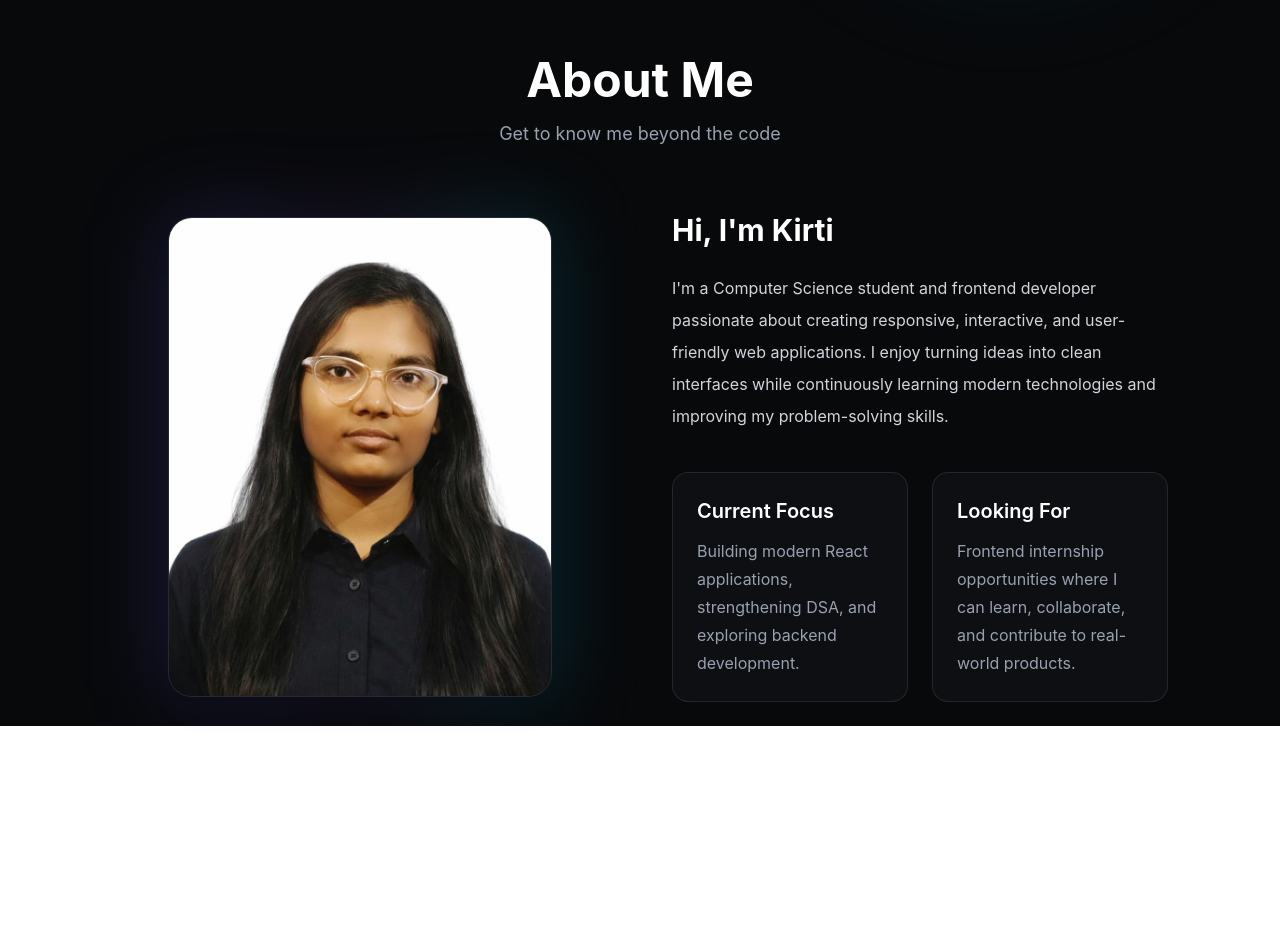
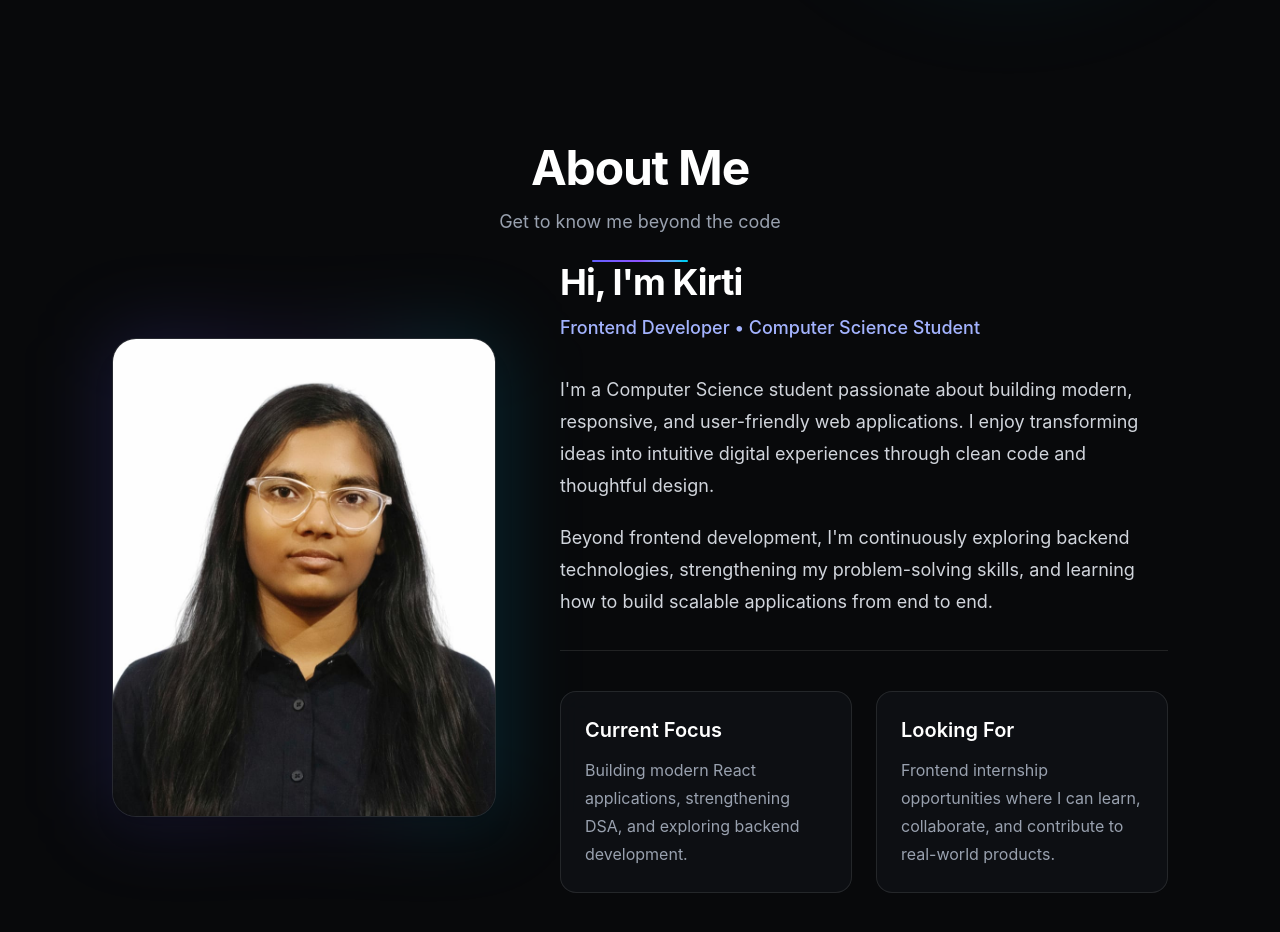
Before and after one commit to Kirti391/Portfolio-website, a React (Vite) app: page / in a window 1280 px wide. Shown: the part 860-1792 px from the top of the page. Before the commit the page ends 1586 px from the top, so only its background shows below. Built offline with nearby package versions, Linux system fonts and the light colour scheme.

Commit message:
style: refine About section layout and typography

```diff
--- a/src/components/about.jsx
+++ b/src/components/about.jsx
@@ -4,30 +4,72 @@ import InfoCard from "./InfoCard";
 import ProfileCard from "./ProfileCard";
 function About() {
 
-    return (
-        <section id="about" className="px-28 py-6">
-            <div className="max-w-6xl mx-auto">
+    return (<section
+    id="about"
+    className="relative overflow-hidden px-6 md:px-16 lg:px-28 py-28"
+>
+
+         <div className="max-w-6xl mx-auto">
                 <SectionHeading title="About Me" subtitle="Get to know me beyond the code" />
             </div>
+              <div className="absolute inset-0 -z-10 overflow-hidden">
+    <div className="
+            absolute
+            left-20
+            top-40
+            h-[420px]
+            w-[420px]
+            rounded-full
+            bg-indigo-500/10
+            blur-[140px]
+        "
+    />
+ <div className="
+            absolute
+            right-10
+            bottom-20
+            h-64
+            w-64
+            rounded-full
+            bg-cyan-500/5
+            blur-[120px]
+        "
+    />
+
+</div>
             <div className="flex flex-col md:flex-row items-center gap-16">
                 {/* Left side=image */}
-               <div className="flex justify-center flex-1">
+               <div className="flex justify-center lg:justify-start">
     <ProfileCard image={profile} />
 </div>
                 {/* Right side=text/content */}
                 <div className="flex-1">
 
-                  <h3 className="text-3xl font-bold text-white">
-                        Hi, I'm Kirti
-                    </h3>
+                 <h3 className="text-4xl font-bold tracking-tight text-white">
+    Hi, I'm Kirti
+</h3>
 
-                    <p className="mt-6 text-gray-300 leading-8">
-                        I'm a Computer Science student and frontend developer passionate
-                        about creating responsive, interactive, and user-friendly web
-                        applications. I enjoy turning ideas into clean interfaces while
-                        continuously learning modern technologies and improving my
-                        problem-solving skills.
-                    </p>
+<p className="mt-3 text-lg font-medium text-indigo-300">
+    Frontend Developer • Computer Science Student
+</p>
+
+                    <div className="mt-8 space-y-5 text-lg leading-8 text-gray-300">
+
+    <p>
+        I'm a Computer Science student passionate about building
+        modern, responsive, and user-friendly web applications.
+        I enjoy transforming ideas into intuitive digital experiences
+        through clean code and thoughtful design.
+    </p>
+
+    <p>
+        Beyond frontend development, I'm continuously exploring
+        backend technologies, strengthening my problem-solving skills,
+        and learning how to build scalable applications from end to end.
+    </p>
+
+</div>
+<div className="my-8 h-px w-full bg-white/10"></div>
 <div className="mt-10 grid gap-6 md:grid-cols-2">
 
     <InfoCard
--- a/src/components/sectionHeading.jsx
+++ b/src/components/sectionHeading.jsx
@@ -1,13 +1,18 @@
-function SectionHeading({title, subtitle}){
+function SectionHeading({ title, subtitle }) {
+    return (
+        <div className="text-center">
+            <h2 className="text-5xl font-bold tracking-tight text-white">
+                {title}
+            </h2>
 
-    return(
-        <div className="text-center mb-16">
-            <h2 className="text-4xl md:text-5xl font-bold text-white">{title}</h2>
-            <p className="mt-4 text-lg text-gray-400 max-w-2xl mx-auto">{subtitle}</p>
+            <p className="mt-4 text-lg text-gray-400">
+                {subtitle}
+            </p>
 
+            {/* Accent Line */}
+            <div className="mx-auto mt-6 h-[2px] w-24 rounded-full bg-gradient-to-r from-indigo-500 via-violet-500 to-cyan-400"></div>
         </div>
     );
-
 }
 
 export default SectionHeading;
```
